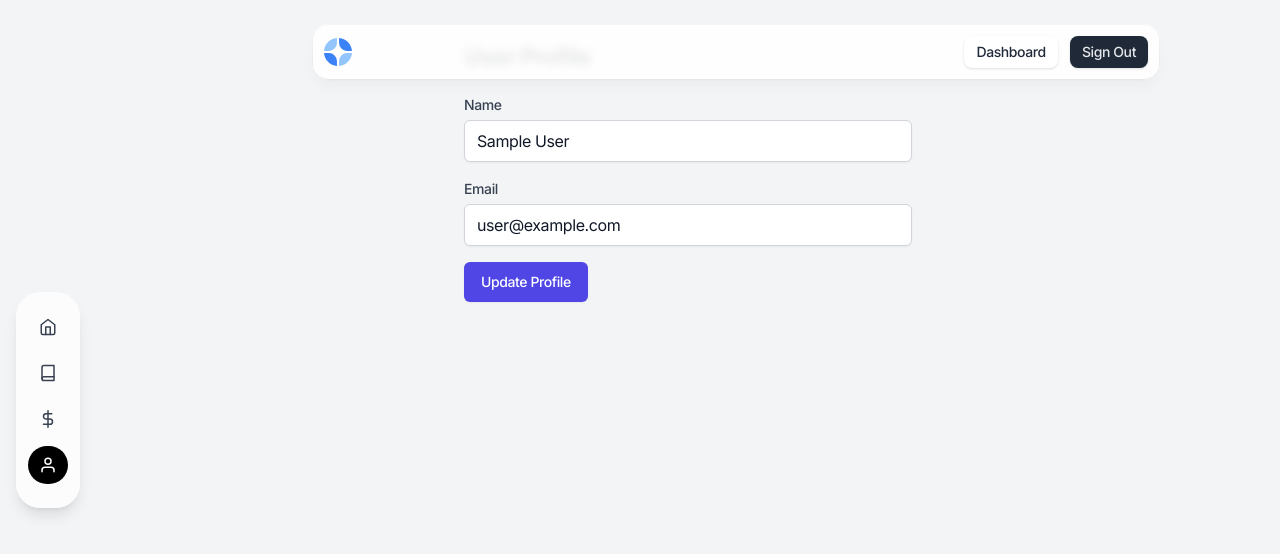
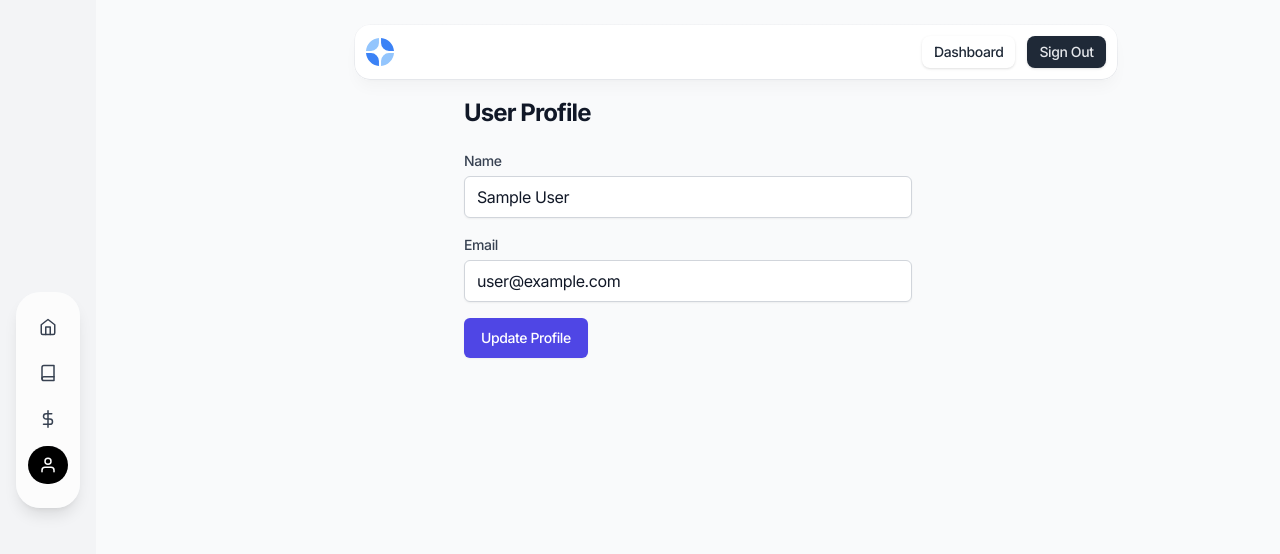
Before and after one commit to AnthonyCampos1234/Avisari, a Next.js app: page /dashboard/profile in a window 1280 px wide. Shown: the top 554 px of the page. Built offline with nearby package versions, Linux system fonts and the light colour scheme; no server answers; sample sign-in values are in the browser's storage.

Commit message:
more changes

```diff
--- a/app/(default)/dashboard/profile/page.tsx
+++ b/app/(default)/dashboard/profile/page.tsx
@@ -43,7 +43,8 @@ export default function Profile() {
     }
 
     return (
-        <div className="container mx-auto mt-10 max-w-md">
+        <div className="p-6 pt-24 bg-gray-50 min-h-screen"> {/* Added padding, background, and min-height */}
+            <div className="container mx-auto max-w-md">
                 <h1 className="mb-5 text-2xl font-bold">User Profile</h1>
                 <form onSubmit={handleSubmit} className="space-y-4">
                     <div>
@@ -79,5 +80,6 @@ export default function Profile() {
                 </form>
                 {message && <p className="mt-4 text-sm text-green-600">{message}</p>}
             </div>
+        </div>
     );
 }
--- a/app/(default)/dashboard/savior/page.tsx
+++ b/app/(default)/dashboard/savior/page.tsx
@@ -1,6 +1,6 @@
 export default function Savior() {
     return (
-        <div className="p-6">
+        <div className="p-6 pt-24 bg-gray-50 min-h-screen"> {/* Added pt-24, bg-gray-50, and min-h-screen */}
             <h1 className="mb-4 text-2xl font-semibold">Savior</h1>
             <p>Get financial advice and connect with student financial advisors here.</p>
             {/* Add components for financial advice chatbot and advisor connection */}
--- a/components/ui/header.tsx
+++ b/components/ui/header.tsx
@@ -8,10 +8,9 @@ export default function Header() {
   const { data: session, status } = useSession();
 
   return (
-    <>
     <header className="fixed top-2 z-30 w-full md:top-6">
       <div className="mx-auto max-w-4xl px-4 sm:px-6">
-          <div className="relative flex h-14 items-center justify-between gap-3 rounded-2xl bg-white/90 px-3 shadow-lg shadow-black/[0.03] backdrop-blur-sm before:pointer-events-none before:absolute before:inset-0 before:rounded-[inherit] before:border before:border-transparent before:[background:linear-gradient(theme(colors.gray.100),theme(colors.gray.200))_border-box] before:[mask-composite:exclude_!important] before:[mask:linear-gradient(white_0_0)_padding-box,_linear-gradient(white_0_0)]">
+        <div className="relative mx-auto max-w-[90%] flex h-14 items-center justify-between gap-3 rounded-2xl bg-white/90 px-3 shadow-lg shadow-black/[0.03] backdrop-blur-sm before:pointer-events-none before:absolute before:inset-0 before:rounded-[inherit] before:border before:border-transparent before:[background:linear-gradient(theme(colors.gray.100),theme(colors.gray.200))_border-box] before:[mask-composite:exclude_!important] before:[mask:linear-gradient(white_0_0)_padding-box,_linear-gradient(white_0_0)]">
           {/* Site branding */}
           <div className="flex items-center">
             <Logo />
@@ -62,6 +61,5 @@ export default function Header() {
         </div>
       </div>
     </header>
-    </>
   );
 }
```
Lines whose indentation alone changed are shown as unchanged.
